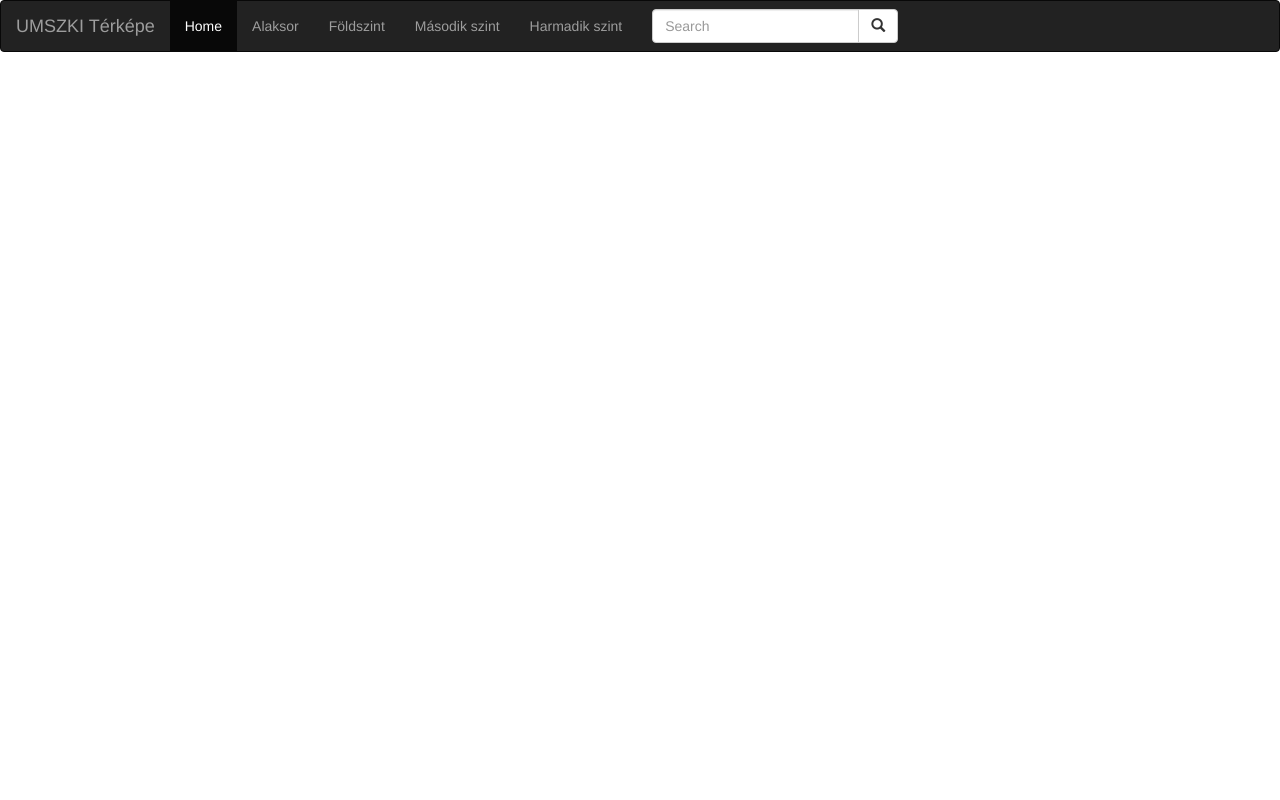
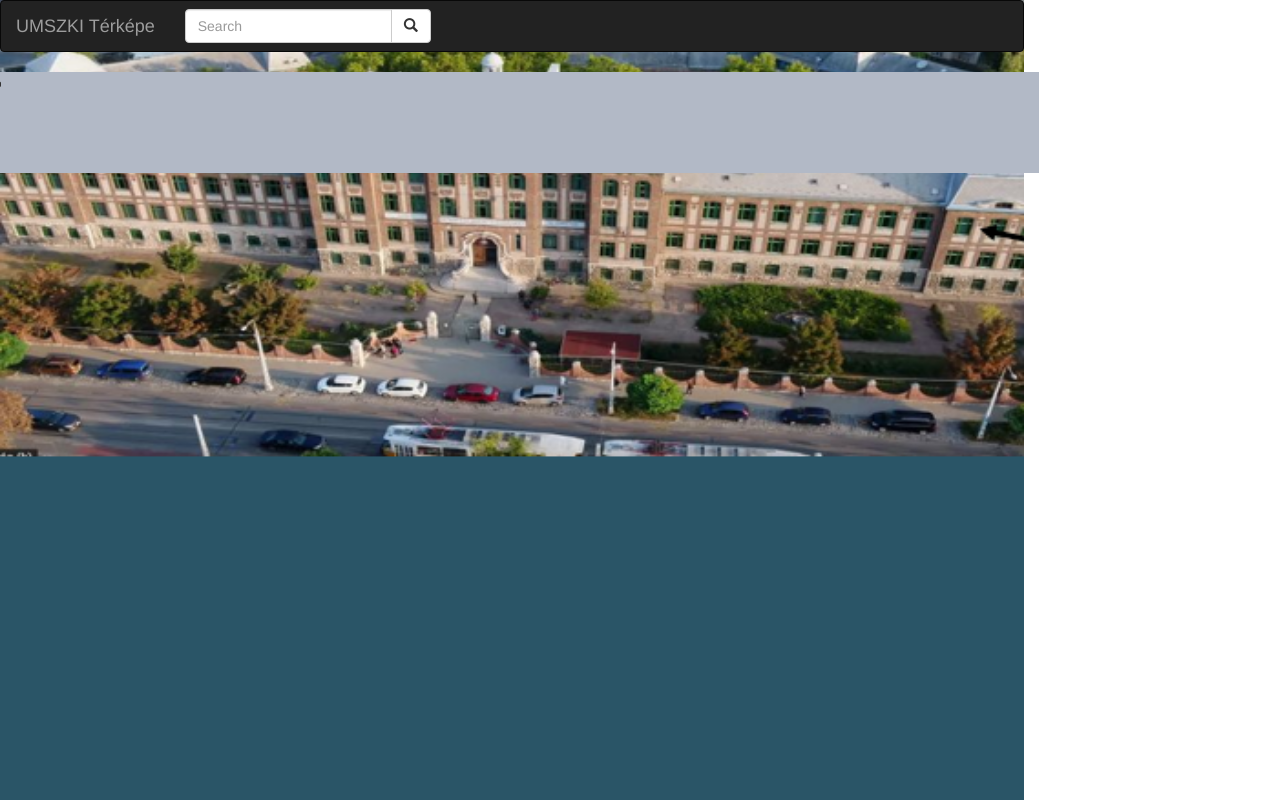
Before and after one commit to Bazsika/11CIskolaterkep, a plain HTML site: page Molnar Krisztián Térkép html/index.html in a window 1280 px wide. Drawn offline with nearby package versions, Linux system fonts and the light colour scheme.

Commit message:
no message

```diff
--- a/Molnar Krisztián Térkép html/index.html
+++ b/Molnar Krisztián Térkép html/index.html
@@ -3,23 +3,17 @@
 <head>
     <meta charset="UTF-8">
     <meta name="viewport" content="width=device-width, initial-scale=1.0">
+    <link rel="stylesheet" href="https://maxcdn.bootstrapcdn.com/bootstrap/3.4.1/css/bootstrap.min.css">
     <link rel="stylesheet" href="style.css">
-    <link rel="stylesheet" href="https://maxcdn.bootstrapcdn.com/bootstrap/3.4.1/css/bootstrap.min.css">
     <title>UMSZKI Térképe</title>
 </head>
 <body>
+    <div>
         <nav class="navbar navbar-inverse">
             <div class="container-fluid">
                 <div class="navbar-header">
                     <a class="navbar-brand" href="#">UMSZKI Térképe</a>
                 </div>
-            <ul class="nav navbar-nav">
-                <li class="active"><a href="#">Home</a></li>
-                <li><a href="#">Alaksor</a></li>
-                <li><a href="#">Földszint</a></li>
-                <li><a href="#">Második szint</a></li>
-                <li><a href="#">Harmadik szint</a></li>
-            </ul>
                 <form class="navbar-form navbar-left" action="/action_page.php">
                     <div class="input-group">
                         <input type="text" class="form-control" placeholder="Search" name="search">
@@ -32,8 +26,24 @@
                 </form>
             </div>
         </nav>
-    <div>
-
+        <div class="row">
+            <div class="col-3"><div class="egyes"><svg xmlns="http://www.w3.org/2000/svg" width="16" height="16" fill="currentColor" class="bi bi-backpack2" viewBox="0 0 16 16">
+                <path d="M4.04 7.43a4 4 0 0 1 7.92 0 .5.5 0 1 1-.99.14 3 3 0 0 0-5.94 0 .5.5 0 1 1-.99-.14"/>
+                <path fill-rule="evenodd" d="M4 9.5a.5.5 0 0 1 .5-.5h7a.5.5 0 0 1 .5.5v4a.5.5 0 0 1-.5.5h-7a.5.5 0 0 1-.5-.5zm1 .5v3h6v-3h-1v.5a.5.5 0 0 1-1 0V10z"/>
+                <path d="M6 2.341V2a2 2 0 1 1 4 0v.341c2.33.824 4 3.047 4 5.659v1.191l1.17.585a1.5 1.5 0 0 1 .83 1.342V13.5a1.5 1.5 0 0 1-1.5 1.5h-1c-.456.607-1.182 1-2 1h-7a2.5 2.5 0 0 1-2-1h-1A1.5 1.5 0 0 1 0 13.5v-2.382a1.5 1.5 0 0 1 .83-1.342L2 9.191V8a6 6 0 0 1 4-5.659M7 2v.083a6 6 0 0 1 2 0V2a1 1 0 0 0-2 0M3 13.5A1.5 1.5 0 0 0 4.5 15h7a1.5 1.5 0 0 0 1.5-1.5V8A5 5 0 0 0 3 8zm-1-3.19-.724.362a.5.5 0 0 0-.276.447V13.5a.5.5 0 0 0 .5.5H2zm12 0V14h.5a.5.5 0 0 0 .5-.5v-2.382a.5.5 0 0 0-.276-.447L14 10.309Z"/>
+              </svg></div>
+        </div>
+            <div class="col-3"><div class="egyes"><i class="bi bi-badge-wc"></i></div>
+        </div>
+            <div class="col-3"><div class="egyes"><img src="" alt=""></div>
+        </div>
+            <div class="col-3"><div class="egyes"><img src="" alt=""></div>
+        </div>
+            <div class="col-3"><div class="egyes"><img src="" alt=""></div>
+        </div>
+            <div class="col-3"><div class="egyes"><img src="" alt=""></div>
+        </div>
+        </div>
     </div>
 </body>
 </html>
--- a/Molnar Krisztián Térkép html/style.css
+++ b/Molnar Krisztián Térkép html/style.css
@@ -1,3 +1,11 @@
 body {
-    background-color: rgb(68, 68, 68);
+    background-image: url('kep/Kép\ \(2\).png');
+    background-repeat: no-repeat;
+    background-size: 80%;
+    width: 80%;
 }
+
+.egyes{
+    background-color: #b2b9c6;
+    border-radius: ;
+}
```
Also changed, not shown: Kép.png (added), Molnar Krisztián Térkép html/Kép.png (added), Molnar Krisztián Térkép html/kep/Kép (2).png (added), 1 other file. Lines whose indentation alone changed are shown as unchanged.
